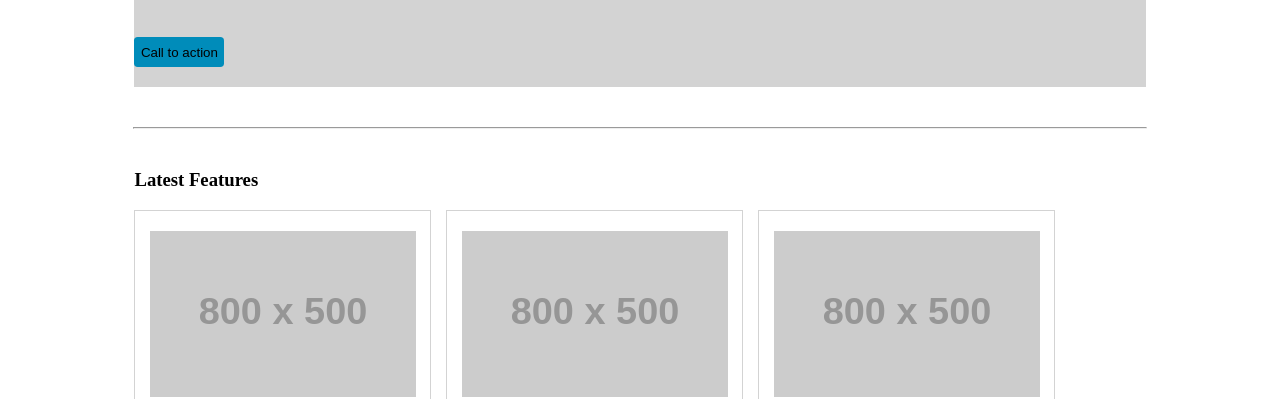
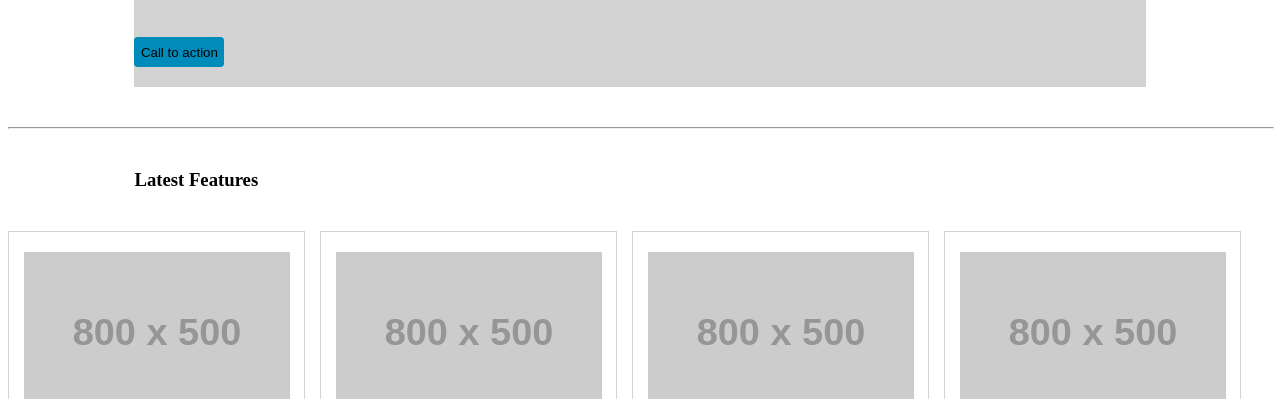
Before and after one commit to Gayatri-innotech/Layout-2, a plain HTML site: page index.html in a window 1280 px wide. Shown: the part 210-609 px from the top of the page. Drawn offline with Linux system fonts and the light colour scheme; placeholder pictures from the web are drawn by us.

Commit message:
Update index.html

```diff
--- a/index.html
+++ b/index.html
@@ -19,15 +19,17 @@
                 <li><a href="#">Contact</a></li>
             </ul>
         </nav>
+        <div class="boxw">
             <div class="wrapper">
                 <h1>Sample Heading</h1>
                 <p>Lorem ipsum dolor sit amet consectetur adipisicing elit. Consequuntur voluptate maiores ipsum non porro, aut temporibus neque recusandae magnam eaque, alias voluptates doloremque, eveniet aspernatur esse commodi amet! In, fugiat!</p>
                 <button class="btn0">Call to action</button>
             </div>
-        <hr width="80%">
+            <hr width="100%">
             <div class="wrapper1">
                 <div class="title">
                     <h3>Latest Features</h3>
+                </div>
             </div>
             <div class="box">
                 <img src="https://via.placeholder.com/800X500.png" alt="" srcset="">
@@ -59,11 +61,14 @@
                 <button class="btnm">More Info</button>
             </div>
             <hr width="100%">
+        </div>
         <footer>
             <p>Copyright © Your Website 2014</p>
         </footer>
 
-        </div>
 
     </header>
 </body>
+
+
+</html>
```
Lines whose indentation alone changed are shown as unchanged.
